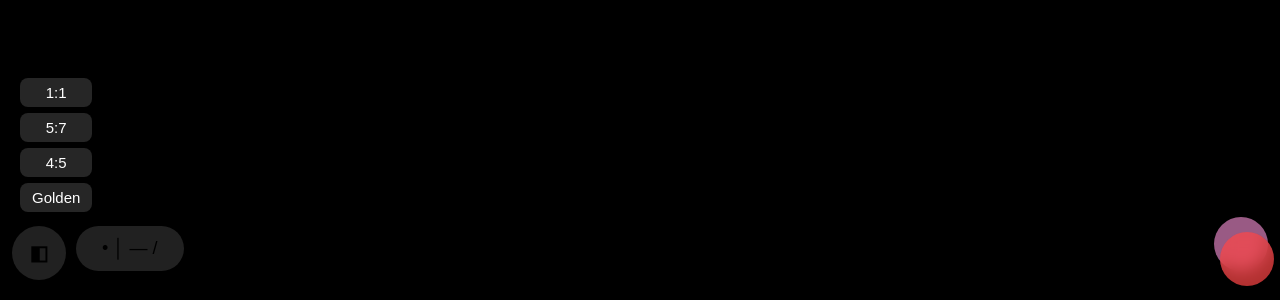
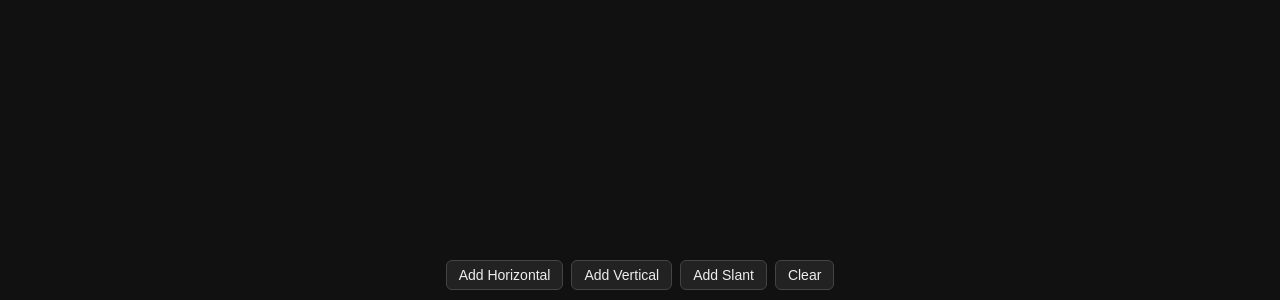
Before and after one commit to Siddhartdesign/Trial-2-slant-lines-, a plain HTML site: page index.html in a window 1280 px wide. Shown: the part 500-800 px from the top of the page. Drawn offline with Linux system fonts and the light colour scheme.

Commit message:
Update index.html

```diff
--- a/index.html
+++ b/index.html
@@ -1,49 +1,178 @@
-<!DOCTYPE html>
-<html>
+<!doctype html>
+<html lang="en">
 <head>
-<meta name="viewport" content="width=device-width, initial-scale=1">
-<meta charset="utf-8">
-<title>Viewfinder UI Layout</title>
-<link rel="stylesheet" href="style.css">
+  <meta charset="utf-8" />
+  <meta name="viewport" content="width=device-width, initial-scale=1" />
+  <title>Artist Viewfinder (Free-Rotation Slant Line)</title>
+
+  <style>
+    html,body {
+      margin: 0;
+      height: 100%;
+      background: #111;
+      color: #eee;
+      font-family: sans-serif;
+      overflow: hidden;
+    }
+    #app {
+      position: fixed;
+      inset: 0;
+      touch-action: none;
+    }
+    canvas {
+      position: absolute;
+      inset: 0;
+      width: 100%;
+      height: 100%;
+    }
+    .ui {
+      position: absolute;
+      left: 0; right: 0; bottom: 0;
+      padding: 10px;
+      display: flex;
+      gap: 8px;
+      justify-content: center;
+    }
+    button {
+      background: #222;
+      border: 1px solid #444;
+      color: #eee;
+      padding: 6px 12px;
+      border-radius: 6px;
+      font-size: 14px;
+    }
+  </style>
 </head>
 
 <body>
+<div id="app">
+  <canvas id="vf"></canvas>
 
-<video id="video" autoplay playsinline muted></video>
-<canvas id="canvas"></canvas>
-
-<!-- LEFT SIDE CONTROLS -->
-<div id="leftControls">
-
-  <!-- FRAME BUTTON (circle -> expands UP) -->
-  <div id="frameContainer">
-    <button id="frameBtn" class="circle-btn semi">◧</button>
-
-    <!-- Expanded frame menu -->
-    <div id="frameMenu" class="frame-menu hidden">
-      <button class="frameOption" data-r="1">1:1</button>
-      <button class="frameOption" data-r="5/7">5:7</button>
-      <button class="frameOption" data-r="4/5">4:5</button>
-      <button class="frameOption" data-r="1.618">Golden</button>
-    </div>
+  <div class="ui">
+    <button id="addH">Add Horizontal</button>
+    <button id="addV">Add Vertical</button>
+    <button id="addS">Add Slant</button>
+    <button id="clear">Clear</button>
   </div>
-
-  <!-- LINE BUTTON (horizontal pill, always visible) -->
-  <div id="lineContainer">
-    <button id="lineBtn" class="pill-btn semi">• │ — /</button>
-  </div>
-
 </div>
 
-<!-- RIGHT SIDE CONTROLS -->
-<div id="rightControls">
+<script>
+(() => {
+  const canvas = document.getElementById("vf");
+  const ctx = canvas.getContext("2d");
 
-  <button id="shutterBtn" class="circle-btn big semi black"></button>
-  <button id="selectBtn" class="circle-btn semi pink"></button>
-  <button id="deleteBtn" class="circle-btn semi red"></button>
+  const lines = [];   // stores all guide lines
+  let dragging = null; // { line: {}, end: "end1" | "end2" }
 
-</div>
+  // Resize canvas
+  function resize() {
+    canvas.width = innerWidth;
+    canvas.height = innerHeight;
+    draw();
+  }
+  addEventListener("resize", resize);
+  resize();
 
-<script src="script.js"></script>
+  // Add guide lines
+  function addLine(type) {
+    const cx = canvas.width / 2;
+    const cy = canvas.height / 2;
+
+    if (type === "h") {
+      lines.push({ x1: 0, y1: cy, x2: canvas.width, y2: cy });
+    }
+    if (type === "v") {
+      lines.push({ x1: cx, y1: 0, x2: cx, y2: canvas.height });
+    }
+    if (type === "s") {
+      // Slant line starts horizontal → user rotates it
+      lines.push({ x1: cx - 80, y1: cy, x2: cx + 80, y2: cy });
+    }
+
+    draw();
+  }
+
+  // Draw everything
+  function draw() {
+    ctx.clearRect(0, 0, canvas.width, canvas.height);
+
+    ctx.lineWidth = 2;
+    ctx.strokeStyle = "white";
+
+    for (const L of lines) {
+      // Line
+      ctx.beginPath();
+      ctx.moveTo(L.x1, L.y1);
+      ctx.lineTo(L.x2, L.y2);
+      ctx.stroke();
+
+      // Drag handle 1
+      ctx.fillStyle = "#aaa";
+      ctx.beginPath();
+      ctx.arc(L.x1, L.y1, 6, 0, Math.PI * 2);
+      ctx.fill();
+
+      // Drag handle 2
+      ctx.fillStyle = "#fff";
+      ctx.beginPath();
+      ctx.arc(L.x2, L.y2, 6, 0, Math.PI * 2);
+      ctx.fill();
+    }
+  }
+
+  // Pointer events
+  function pointerDown(e) {
+    const x = e.clientX;
+    const y = e.clientY;
+
+    for (const L of lines) {
+      // Check handle 1
+      let dx = x - L.x1;
+      let dy = y - L.y1;
+      if (dx * dx + dy * dy < 14 * 14) {
+        dragging = { line: L, end: "end1" };
+        return;
+      }
+
+      // Check handle 2
+      dx = x - L.x2;
+      dy = y - L.y2;
+      if (dx * dx + dy * dy < 14 * 14) {
+        dragging = { line: L, end: "end2" };
+        return;
+      }
+    }
+  }
+
+  function pointerMove(e) {
+    if (!dragging) return;
+
+    if (dragging.end === "end1") {
+      dragging.line.x1 = e.clientX;
+      dragging.line.y1 = e.clientY;
+    } else {
+      dragging.line.x2 = e.clientX;
+      dragging.line.y2 = e.clientY;
+    }
+
+    draw();
+  }
+
+  function pointerUp() {
+    dragging = null;
+  }
+
+  canvas.addEventListener("pointerdown", pointerDown);
+  addEventListener("pointermove", pointerMove);
+  addEventListener("pointerup", pointerUp);
+
+  // UI buttons
+  document.getElementById("addH").onclick = () => addLine("h");
+  document.getElementById("addV").onclick = () => addLine("v");
+  document.getElementById("addS").onclick = () => addLine("s");
+  document.getElementById("clear").onclick = () => { lines.length = 0; draw(); };
+
+})();
+</script>
 </body>
 </html>
```
